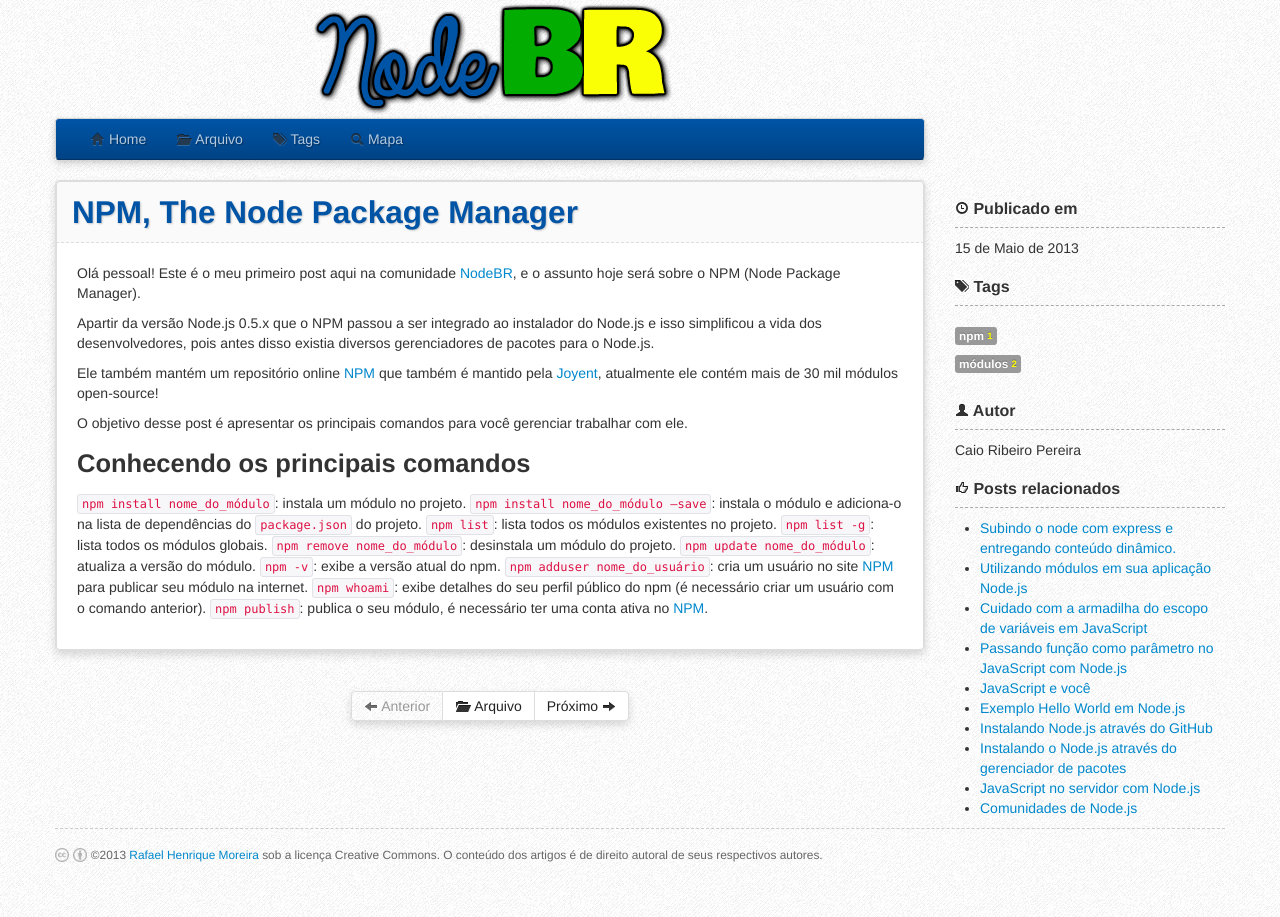
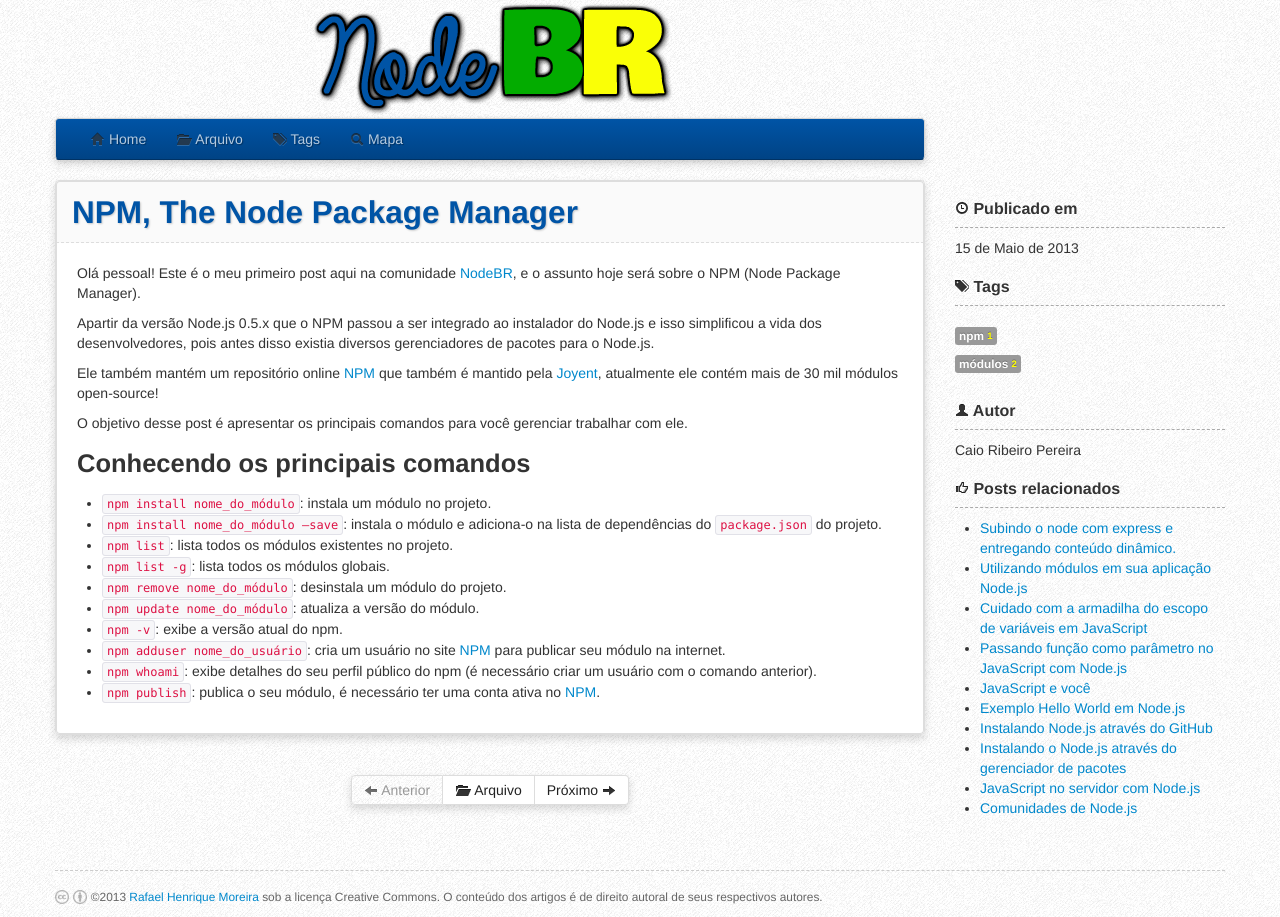
Before and after one commit to nodebr/NodeBR.com, a Jekyll site: the page built from _posts/2013-5-15-npm-node-package-manager.md, in a window 1280 px wide. Built offline with Jekyll 4.4.1, drawn with Linux system fonts in a browser that asks for light colours; comment, search, counter and statistics services are not loaded.

Commit message:
Correcting it

```diff
--- a/_posts/2013-5-15-npm-node-package-manager.md
+++ b/_posts/2013-5-15-npm-node-package-manager.md
@@ -14,16 +14,16 @@
 
 ## Conhecendo os principais comandos
 
-<code>npm install nome_do_módulo</code>: instala um módulo no projeto.
-<code>npm install nome_do_módulo –save</code>: instala o módulo e adiciona-o na lista de dependências do <code>package.json</code> do projeto.
-<code>npm list</code>: lista todos os módulos existentes no projeto.
-<code>npm list -g</code>: lista todos os módulos globais.
-<code>npm remove nome_do_módulo</code>: desinstala um módulo do projeto.
-<code>npm update nome_do_módulo</code>: atualiza a versão do módulo.
-<code>npm -v</code>: exibe a versão atual do npm.
-<code>npm adduser nome_do_usuário</code>: cria um usuário no site [NPM][] para publicar seu módulo na internet.
-<code>npm whoami</code>: exibe detalhes do seu perfil público do npm (é necessário criar um usuário com o comando anterior).
-<code>npm publish</code>: publica o seu módulo, é necessário ter uma conta ativa no [NPM][].
+- <code>npm install nome_do_módulo</code>: instala um módulo no projeto.
+- <code>npm install nome_do_módulo –save</code>: instala o módulo e adiciona-o na lista de dependências do <code>package.json</code> do projeto.
+- <code>npm list</code>: lista todos os módulos existentes no projeto.
+- <code>npm list -g</code>: lista todos os módulos globais.
+- <code>npm remove nome_do_módulo</code>: desinstala um módulo do projeto.
+- <code>npm update nome_do_módulo</code>: atualiza a versão do módulo.
+- <code>npm -v</code>: exibe a versão atual do npm.
+- <code>npm adduser nome_do_usuário</code>: cria um usuário no site [NPM][] para publicar seu módulo na internet.
+- <code>npm whoami</code>: exibe detalhes do seu perfil público do npm (é necessário criar um usuário com o comando anterior).
+- <code>npm publish</code>: publica o seu módulo, é necessário ter uma conta ativa no [NPM][].
 
 [NodeBR]: http://nodebr.com
 [Joyent]: http://joyent.com
```
